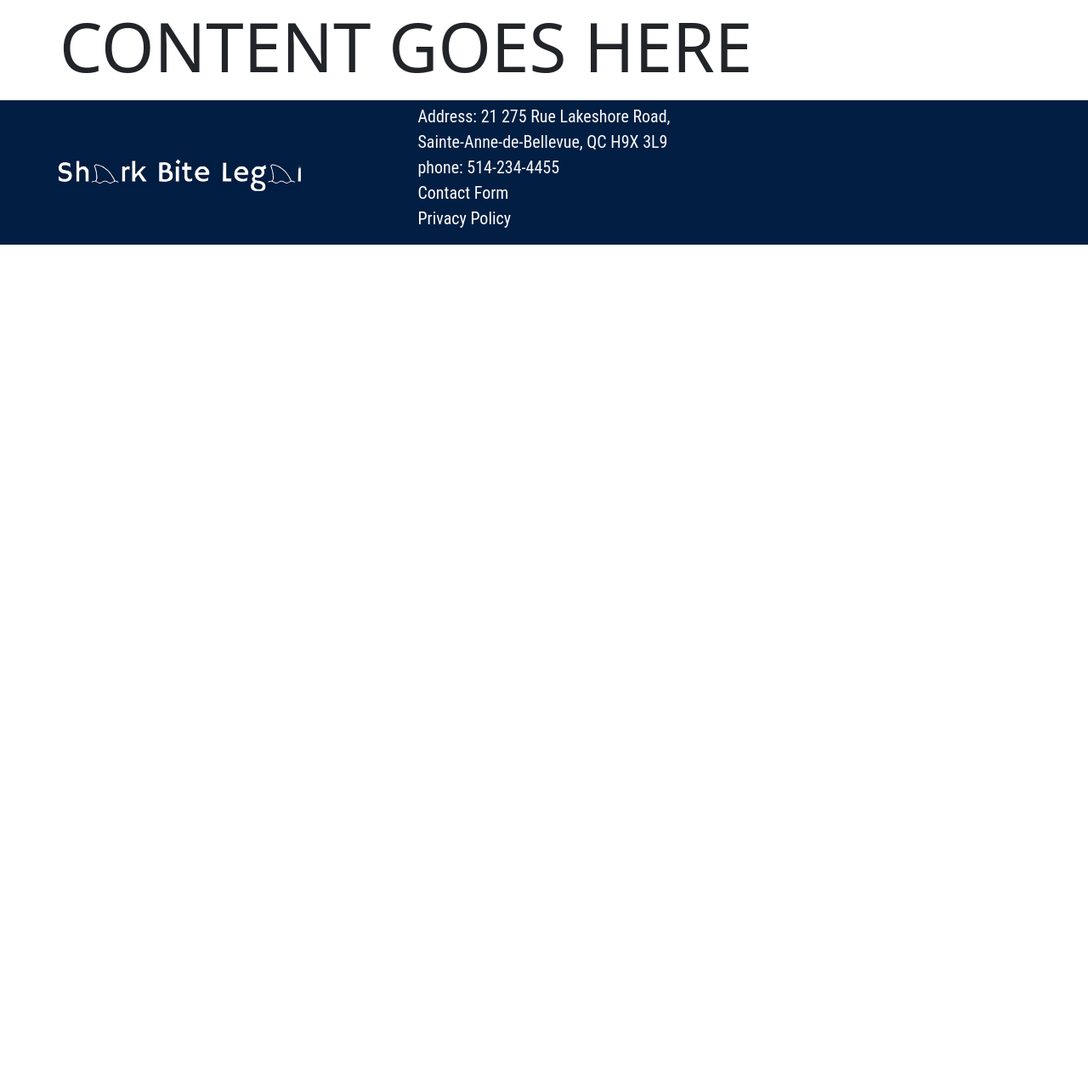
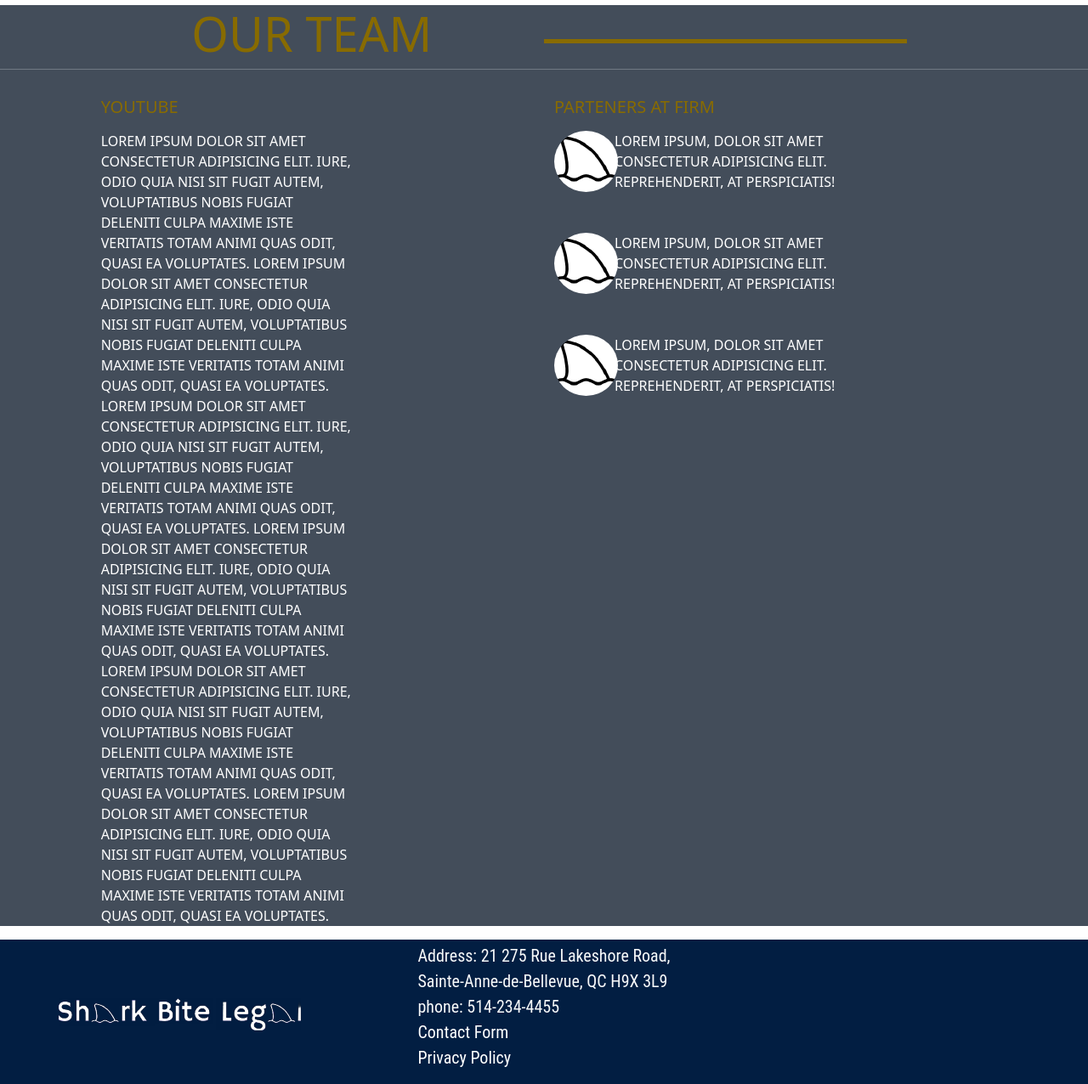
Before and after one commit to Dom-Ant/FSD08SharkBiteLegal, a PHP site: page /Team.html in a window 1280 px wide. Shown: the part 50-1326 px from the top of the page at 85% size. Before the commit the page ends 338 px from the top, so only its background shows below. Run offline with PHP 8.4, Linux system fonts and the light colour scheme.

Commit message:
Team structure

```diff
--- a/CSS/Main.css
+++ b/CSS/Main.css
@@ -6,7 +6,7 @@
     margin-right: auto;
     color: #ffffff;
     border-radius: 2rem;
-    background-color: #886b00;
+    background-color: #886B00;
 }
 
 /* Main */
@@ -18,6 +18,23 @@
     font-family: 'Roboto Condensed', sans-serif;
 }
 
+/* content TEAM  */
+
+#title{
+    background-color: #434D5A;
+    color: #886B00;
+}
+
+#content ul li{
+    margin-bottom: 1.5rem;
+}
+#content{
+    background-color: #434D5A;
+    color:#FFFFFF
+}
+h5{
+ color: #886B00;
+}
 
 /* Footer */
 
@@ -27,3 +44,8 @@
 #footer ul{
     font-size: 20px;
 }
+.line{
+    height: 5px;
+    background: #886B00;
+    margin-top: 2.5rem;
+}
--- a/Team.html
+++ b/Team.html
@@ -33,11 +33,52 @@
     </div>
   </nav>
   <!-- Main page-->
-    <div class="container">
-      <div class="row display-1 mb-3 text-uppercase">
-        content goes here
+  <div class="container-fluid">
+    <div class="row" id="title">
+      <h1 class="col-md-4 offset-2 display-4">OUR TEAM</h1>
+      <div class="col-4 line d-sm-block d-none"></div>
+      <hr class="text-light">
+    </div>
+
+  </div>
+
+  <div class="container-fluid" id="content">
+    <div class="row mb-3 text-uppercase">
+      <div class="col-md-3 offset-md-1 mt-3">
+        <h5 class="mb-3">youtube</h5>
+        Lorem ipsum dolor sit amet consectetur adipisicing elit. Iure, odio quia nisi sit fugit autem, voluptatibus
+        nobis fugiat deleniti culpa maxime iste veritatis totam animi quas odit, quasi ea voluptates.
+        Lorem ipsum dolor sit amet consectetur adipisicing elit. Iure, odio quia nisi sit fugit autem, voluptatibus
+        nobis fugiat deleniti culpa maxime iste veritatis totam animi quas odit, quasi ea voluptates.
+        Lorem ipsum dolor sit amet consectetur adipisicing elit. Iure, odio quia nisi sit fugit autem, voluptatibus
+        nobis fugiat deleniti culpa maxime iste veritatis totam animi quas odit, quasi ea voluptates.
+        Lorem ipsum dolor sit amet consectetur adipisicing elit. Iure, odio quia nisi sit fugit autem, voluptatibus
+        nobis fugiat deleniti culpa maxime iste veritatis totam animi quas odit, quasi ea voluptates.
+        Lorem ipsum dolor sit amet consectetur adipisicing elit. Iure, odio quia nisi sit fugit autem, voluptatibus
+        nobis fugiat deleniti culpa maxime iste veritatis totam animi quas odit, quasi ea voluptates.
+        Lorem ipsum dolor sit amet consectetur adipisicing elit. Iure, odio quia nisi sit fugit autem, voluptatibus
+        nobis fugiat deleniti culpa maxime iste veritatis totam animi quas odit, quasi ea voluptates.
+      </div>
+      <div class="col-md-4 offset-md-2 mt-3">
+        <h5 class="mb-3">parteners at firm</h5>
+
+        <div class="row">
+          <div class="col-md-4 col-4 mb-5 col-lg-2 mb-lg-5"><img src="/Images/SHARK-DORSAL-FIN.png" alt="" class="rounded-circle"></div>
+          <div class="col-md-8 col-7 col-lg-10">Lorem ipsum, dolor sit amet consectetur adipisicing elit. Reprehenderit, at perspiciatis!</div>
+        </div>
+        <div class="row">
+          <div class="col-md-4 col-4 mb-5 col-lg-2 mb-lg-5"><img src="/Images/SHARK-DORSAL-FIN.png" alt="" class="rounded-circle"></div>
+          <div class="col-md-8 col-7 col-lg-10">Lorem ipsum, dolor sit amet consectetur adipisicing elit. Reprehenderit, at perspiciatis!</div>
+        </div>
+        <div class="row">
+          <div class="col-md-4 col-4 mb-5 col-lg-2 mb-lg-5"><img src="/Images/SHARK-DORSAL-FIN.png" alt="" class="rounded-circle"></div>
+          <div class="col-md-8 col-7 col-lg-10">Lorem ipsum, dolor sit amet consectetur adipisicing elit. Reprehenderit, at perspiciatis!</div>
+        </div>
+
       </div>
     </div>
+  </div>
+
   <!-- Footer -->
 
   <footer>
```
Also changed, not shown: Images/SHARK-DORSAL-FIN.png (added). Lines whose indentation alone changed are shown as unchanged.
